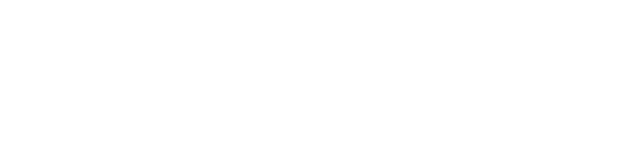
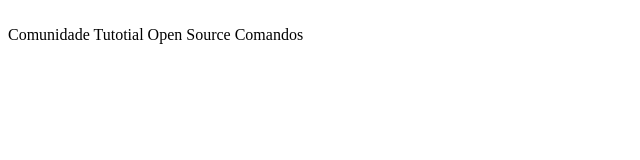
Before and after one commit to Williamxr/BalleBot, a plain HTML site: page index.html in a window 1280 px wide. Shown: the whole page, without its empty margins (0-640 px from the left). Drawn offline with Linux system fonts and the light colour scheme.

Commit message:
Criando ancora

```diff
--- a/index.html
+++ b/index.html
@@ -9,6 +9,22 @@
 </head>
 
 <body>
+	<header>
+	<img>
+	<nav>
+		<a>Comunidade</a>
+		<a>Tutotial</a>
+		<a>Open Source</a>
+		<a>Comandos</a>
+	</header>
+
+	<main>
+
+	</main>
+
+	<footer>
+
+	</footer>
 
 </body>
 
```
